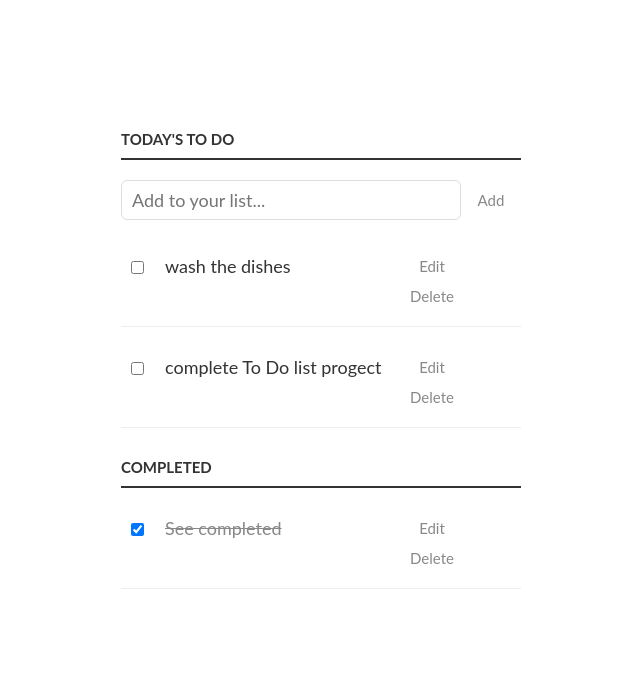
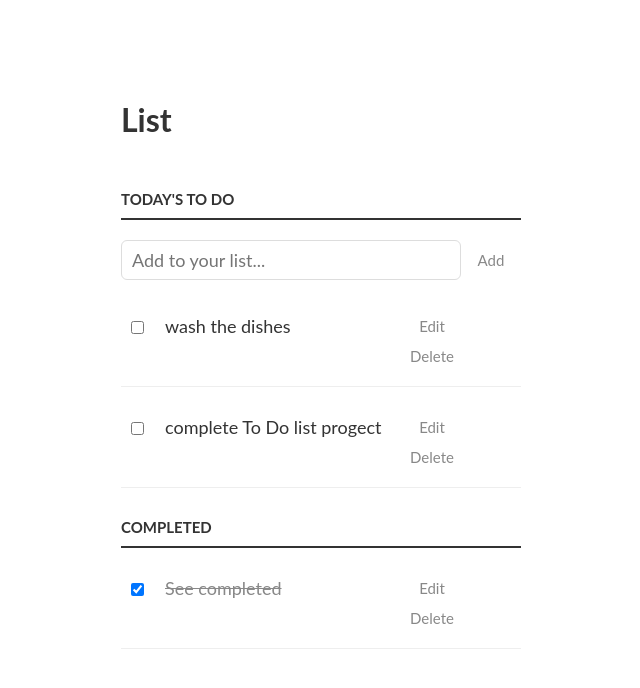
Before and after one commit to karam084/to_do_list, a website built with webpack: page src/index.html in a window 1280 px wide. Shown: the whole page, without its empty margins (319-959 px from the left). Built offline with nearby package versions, Linux system fonts and the light colour scheme.

Commit message:
Fix  linter error2

```diff
--- a/src/index.html
+++ b/src/index.html
@@ -10,6 +10,7 @@
   </head>
   <body>
     <div class="container">
+      <h1>List</h1>
       <p>
         <label for="new-task">Today's To Do</label>
         <input id="new-task" type="text"placeholder="Add to your list...">
@@ -29,7 +30,6 @@
           <button class="delete">Delete</button>
         </li>
       </ul>
-
       <h3>Completed</h3>
     <ul id="completed-tasks">
         <li><input type="checkbox" checked>
@@ -40,8 +40,6 @@
         </li>
       </ul>
     </div>
-
-
   <script src="index.html"></script>
   </body>
 </html
```
